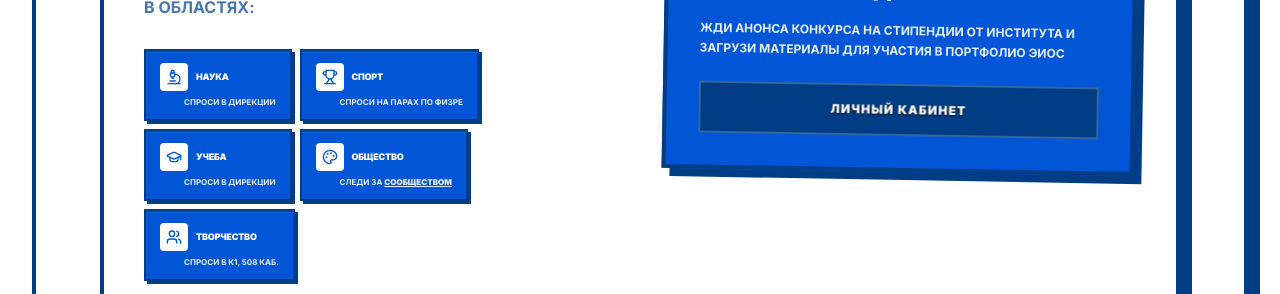
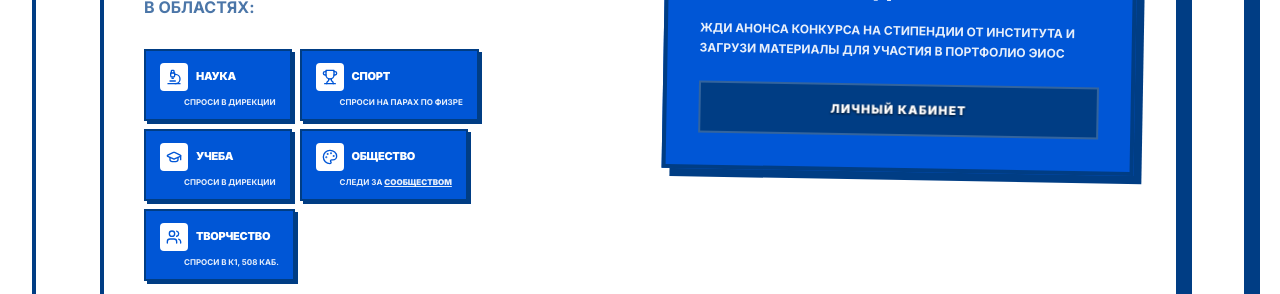
Before and after one commit to Germanfo1uli/SibsutWebPage, a Next.js app in the folder webpage/: page /freshmen in a window 1280 px wide. Shown: the part 9649-9943 px from the top of the page. Built offline with nearby package versions, Linux system fonts and the light colour scheme.

Commit message:
feat/Улучшен шрифт карточк

```diff
--- a/webpage/src/app/freshmen/components/ScholarshipSection.tsx
+++ b/webpage/src/app/freshmen/components/ScholarshipSection.tsx
@@ -189,7 +189,7 @@ export default function ScholarshipSection() {
                                                         <act.icon size={12} className="sm:w-4 sm:h-4"/>
                                                     </div>
                                                     <span
-                                                        className="text-[8px] sm:text-[9px] font-black uppercase tracking-tight leading-tight text-white break-words">{act.title}</span>
+                                                        className="text-[10px] sm:text-[11px] font-black uppercase tracking-tight leading-tight text-white break-words">{act.title}</span>
                                                 </div>
                                                 <span
                                                     className="text-[6.5px] sm:text-[8px] font-bold uppercase leading-tight text-white/90 break-words block w-full pl-5.5 sm:pl-6">
```
